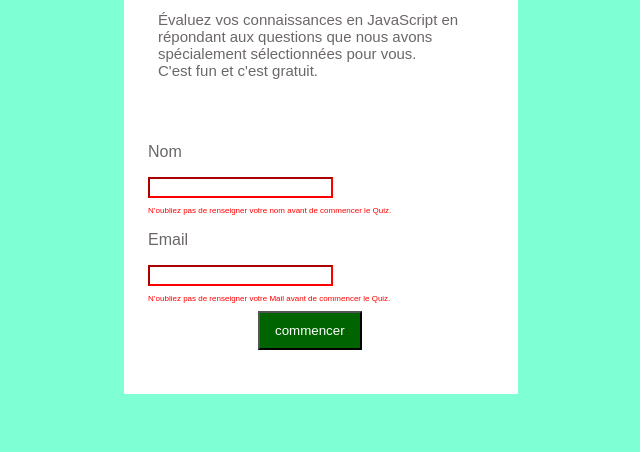
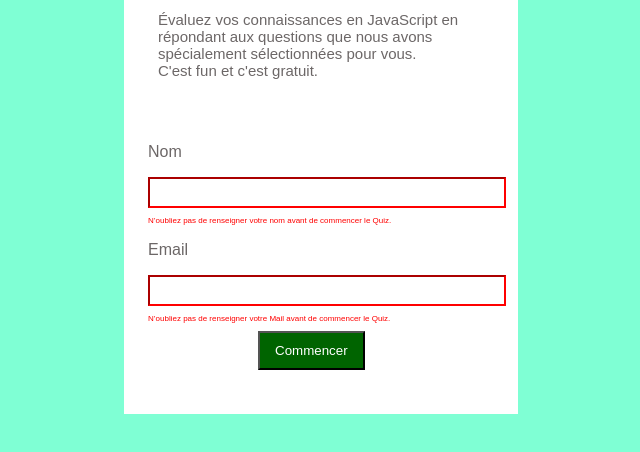
Before and after one commit to Annette-Bwemere-Salama/ecommercesite, a plain HTML site: page index.html in a window 1280 px wide. Shown: the part 178-630 px from the top of the page, without its empty margins (284-924 px from the left). Drawn offline with Linux system fonts and the light colour scheme.

Commit message:
style:arrangement pour finisage de la 1ére partie

```diff
--- a/index.html
+++ b/index.html
@@ -21,7 +21,7 @@
         <p>Email</p>
         <input type="email" name="mail" class="input"><br>
         <p class="petitp">N’oubliez pas de renseigner votre Mail avant de commencer le Quiz.</p>
-        <button type="submit" id="button">commencer</button>
+        <button type="submit" id="button">Commencer</button>
     </div>
 
  <script src="index.js"></script>
--- a/style.css
+++ b/style.css
@@ -15,7 +15,7 @@ body{
 }
 #gratuit{
     height: 126px;
-    width: 491px;
+    width: 501px;
     left: 0px;
     top: -2px;
     border-radius: nullpx;
@@ -48,6 +48,8 @@ margin: left 5px; ;
 
 }
 .input{
+    height: 25px;
+    width: 350px;
+    border-color: red;
 
-    border-color: red;
 }
```
